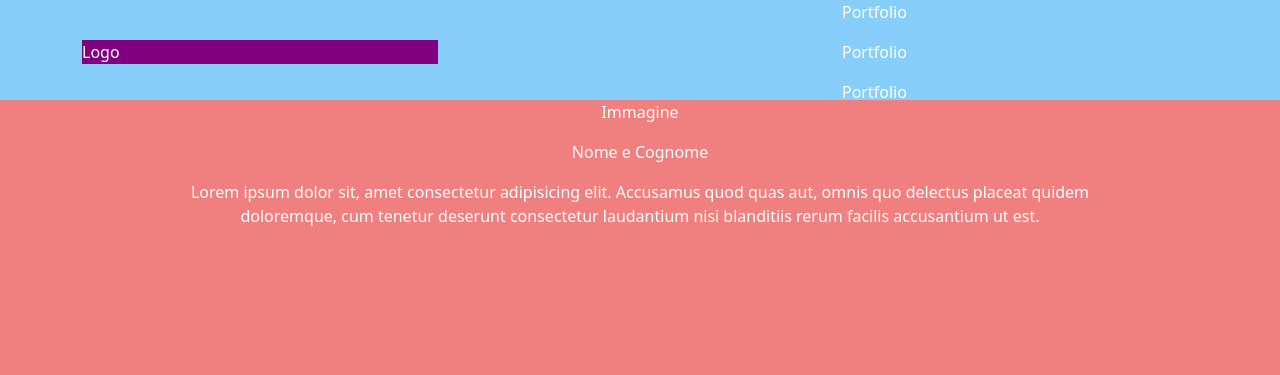
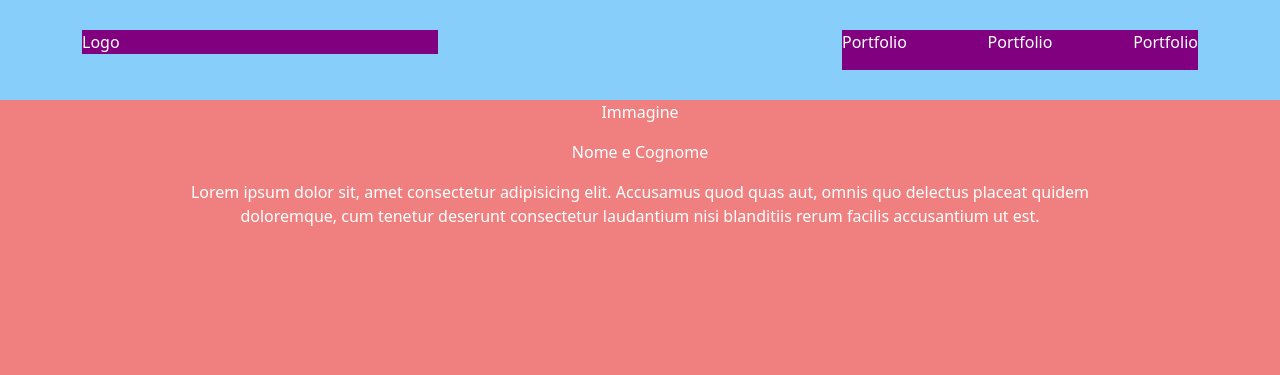
Before and after one commit to RavgaCode/html-css-bootstrap-freelancer, a plain HTML site: page index.html in a window 1280 px wide. Shown: the top 375 px of the page. Drawn offline with nearby package versions, Linux system fonts and the light colour scheme.

Commit message:
Fix Responsive Header Menu

```diff
--- a/css/style.css
+++ b/css/style.css
@@ -11,7 +11,6 @@ header {
   /* Test */
   background-color: purple;
 }
-
 /* MAIN */
 
 /* Info Personali */
--- a/index.html
+++ b/index.html
@@ -24,10 +24,12 @@
           <div class="col-1 align-items-center d-md-none">
             <div class="header_card"><p>Burger</p></div>
           </div>
-          <div class="col-4 d-none d-md-block d-flex flex-row">
-            <p w-33>Portfolio</p>
-            <p w-33>Portfolio</p>
-            <p w-33>Portfolio</p>
+          <div class="col-4 d-none d-md-block">
+            <div class="header_card d-flex justify-content-between">
+              <p>Portfolio</p>
+              <p>Portfolio</p>
+              <p>Portfolio</p>
+            </div>
           </div>
         </div>
       </div>
```
